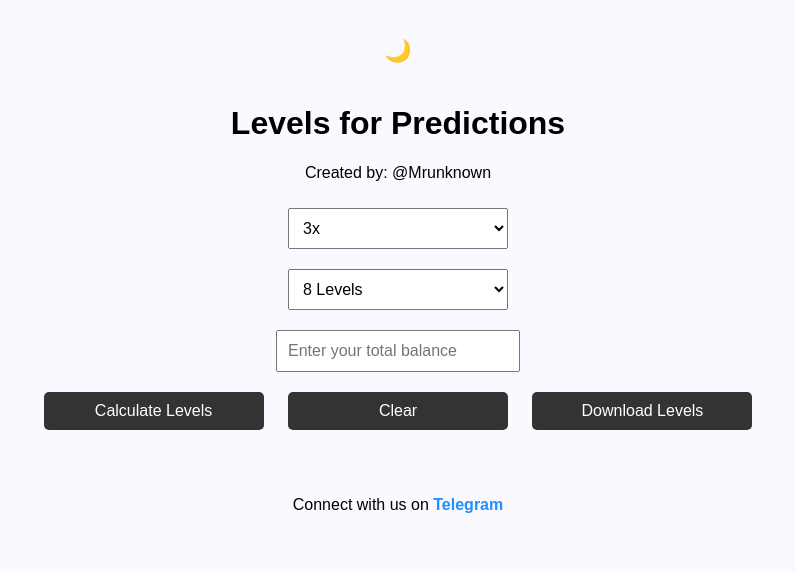
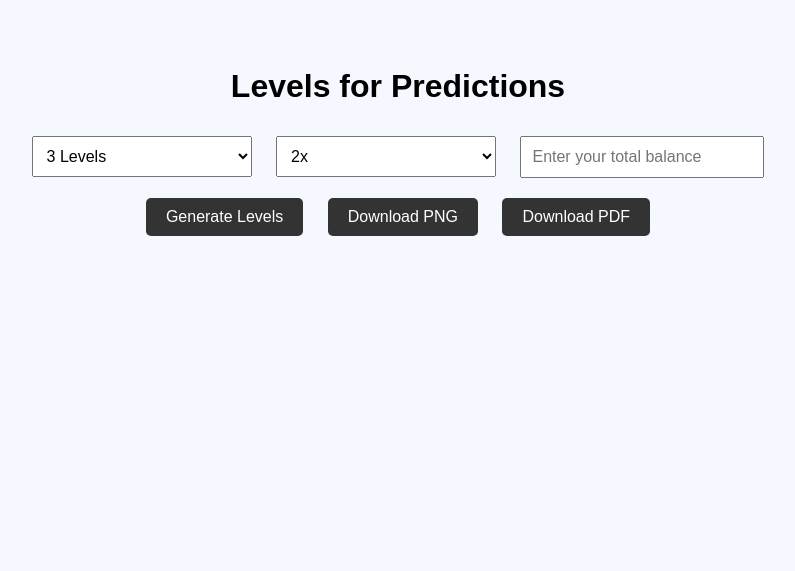
Before and after one commit to rahilmulani025/Prediction01, a plain HTML site: page index.html in a window 1280 px wide. Shown: the whole page, without its empty margins (242-1037 px from the left). Drawn offline with nearby package versions, Linux system fonts and the light colour scheme.

Commit message:
Update index.html

```diff
--- a/index.html
+++ b/index.html
@@ -1,199 +1,167 @@
-<!DOCTYPE html>
-<html lang="en">
+<!DOCTYPE html><html lang="en">
 <head>
   <meta charset="UTF-8" />
-  <meta name="viewport" content="width=device-width, initial-scale=1.0"/>
+  <meta name="viewport" content="width=device-width, initial-scale=1.0" />
   <title>Levels for Predictions</title>
   <style>
-    :root {
-      --bg-color: #f9f9ff;
-      --text-color: #000;
-      --button-bg: #333;
-      --button-text: #fff;
-      --link-color: #1e90ff;
-    }
-
-    body.dark-mode {
-      --bg-color: #1e1e1e;
-      --text-color: #f0f0f0;
-      --button-bg: #444;
-      --button-text: #fff;
-      --link-color: #87cefa;
-    }
-
     body {
-      background-color: var(--bg-color);
-      color: var(--text-color);
+      background-color: #f5f8ff;
       font-family: Arial, sans-serif;
       text-align: center;
       padding: 20px;
-      transition: background-color 0.4s, color 0.4s;
+      transition: background-color 0.3s, color 0.3s;
     }
-
-    select, input[type="number"], button {
+    body.dark {
+      background-color: #121212;
+      color: #ffffff;
+    }
+    .dark-mode-toggle {
+      position: absolute;
+      top: 10px;
+      left: 10px;
+      font-size: 20px;
+      background: none;
+      border: none;
+      cursor: pointer;
+    }
+    h1 {
+      margin-top: 40px;
+    }
+    input,
+    select {
       padding: 10px;
       font-size: 16px;
       margin: 10px;
       width: 220px;
-      max-width: 90%;
     }
-
     button {
-      background-color: var(--button-bg);
-      color: var(--button-text);
+      padding: 10px 20px;
+      font-size: 16px;
+      margin: 10px;
+      cursor: pointer;
       border: none;
       border-radius: 5px;
-      cursor: pointer;
+      background-color: #333;
+      color: white;
     }
-
     .output {
-      margin-top: 30px;
+      margin-top: 20px;
       font-size: 18px;
-    }
-
-    .sum {
-      margin-top: 20px;
-      font-weight: bold;
-      font-size: 20px;
-    }
-
-    .theme-toggle {
-      margin: 0 auto 10px auto;
-      display: inline-block;
-      background: transparent;
-      font-size: 22px;
-      border: none;
-      cursor: pointer;
-    }
-
-    footer {
-      color: var(--text-color);
-      padding: 10px;
-      text-align: center;
-    }
-
-    footer a {
-      color: var(--link-color);
-      text-decoration: none;
-      font-weight: bold;
-    }
-
-    footer a:hover {
-      text-decoration: underline;
     }
   </style>
 </head>
 <body>
-  <button class="theme-toggle" id="themeToggle" onclick="toggleTheme()">🌙</button>
+  <button class="dark-mode-toggle" onclick="toggleDarkMode()">&#9728;</button>  <h1>Levels for Predictions</h1>  <select id="levelSelection">
+    <option value="3">3 Levels</option>
+    <option value="4">4 Levels</option>
+    <option value="5">5 Levels</option>
+    <option value="6">6 Levels</option>
+    <option value="7">7 Levels</option>
+    <option value="8">8 Levels</option>
+  </select>  <select id="multiplier">
+    <option value="2">2x</option>
+    <option value="3">3x</option>
+  </select>  <input type="number" step="any" id="totalSum" placeholder="Enter your total balance" />
+  <br />
+  <button onclick="generateLevels()">Generate Levels</button>
+  <button onclick="downloadImage()">Download PNG</button>
+  <button onclick="downloadPDF()">Download PDF</button>  <div class="output" id="output"></div><canvas id="canvas" style="display:none"></canvas>
 
-  <h1>Levels for Predictions</h1>
-  <p>Created by: @Mrunknown</p>
+  <script src="https://cdnjs.cloudflare.com/ajax/libs/jspdf/2.5.1/jspdf.umd.min.js"></script>  <script>
+    let darkMode = false;
 
-  <select id="multiplierSelection">
-    <option value="3">3x</option>
-    <option value="2">2x</option>
-  </select>
-  <br>
+    function toggleDarkMode() {
+      document.body.classList.toggle("dark");
+      darkMode = !darkMode;
+      document.querySelector(".dark-mode-toggle").innerHTML = darkMode ? "&#9790;" : "&#9728;";
+    }
 
-  <select id="levelSelection">
-    <option value="8">8 Levels</option>
-    <option value="7">7 Levels</option>
-    <option value="6">6 Levels</option>
-    <option value="5">5 Levels</option>
-    <option value="4">4 Levels</option>
-    <option value="3">3 Levels</option>
-  </select>
-  <br>
-
-  <input type="number" step="any" id="sumInput" placeholder="Enter your total balance">
-  <br>
-  <button onclick="calculateFromSum()">Calculate Levels</button>
-  <button onclick="clearFields()">Clear</button>
-  <button onclick="downloadLevels()">Download Levels</button>
-
-  <div class="output" id="output"></div>
-  <div class="sum" id="sum"></div>
-
-  <footer>
-    <p>Connect with us on <a href="https://t.me/Unknown_rizz" target="_blank">Telegram</a></p>
-  </footer>
-
-  <script>
-    let lastLevels = [];
-
-    function calculateFromSum() {
-      const multiplier = parseFloat(document.getElementById('multiplierSelection').value);
-      const levelCount = parseInt(document.getElementById('levelSelection').value);
-      const totalSum = parseFloat(document.getElementById('sumInput').value);
-      const output = document.getElementById('output');
-      const sumDisplay = document.getElementById('sum');
-
-      output.innerHTML = '';
-      sumDisplay.innerHTML = '';
-      lastLevels = [];
+    function generateLevels() {
+      const levelCount = parseInt(document.getElementById("levelSelection").value);
+      const multiplier = parseFloat(document.getElementById("multiplier").value);
+      const totalSum = parseFloat(document.getElementById("totalSum").value);
+      const output = document.getElementById("output");
+      output.innerHTML = "";
 
       if (isNaN(totalSum) || totalSum <= 0) {
         output.innerHTML = "Please enter a valid total balance.";
         return;
       }
 
-      const denominator = Math.pow(multiplier, levelCount) - 1;
-      const base = totalSum * (multiplier - 1) / denominator;
+      // Calculate first level using geometric progression sum formula
+      let firstLevel = totalSum * (multiplier - 1) / (Math.pow(multiplier, levelCount) - 1);
+      let levels = [];
+      let current = firstLevel;
 
-      let sumCheck = 0;
-      for (let i = 0; i < levelCount; i++) {
-        const levelValue = base * Math.pow(multiplier, i);
-        lastLevels.push({ level: i + 1, value: levelValue.toFixed(2) });
-        output.innerHTML += `<p>Level ${i + 1}: ${levelValue.toFixed(2)}</p>`;
-        sumCheck += levelValue;
+      for (let i = 1; i <= levelCount; i++) {
+        levels.push(current);
+        output.innerHTML += `<p>Level ${i}: ${current.toFixed(2)}</p>`;
+        current *= multiplier;
       }
 
-      sumDisplay.innerHTML = `Computed Total: ${sumCheck.toFixed(2)} (Target: ${totalSum.toFixed(2)})`;
+      window.generatedLevels = levels; // for export
     }
 
-    function clearFields() {
-      document.getElementById('sumInput').value = '';
-      document.getElementById('output').innerHTML = '';
-      document.getElementById('sum').innerHTML = '';
-      lastLevels = [];
+    async function downloadImage() {
+      const canvas = document.getElementById("canvas");
+      const ctx = canvas.getContext("2d");
+      const levels = window.generatedLevels || [];
+
+      canvas.width = 600;
+      canvas.height = 100 + levels.length * 30;
+
+      // Background
+      ctx.fillStyle = darkMode ? "#121212" : "#f5f8ff";
+      ctx.fillRect(0, 0, canvas.width, canvas.height);
+
+      // Title
+      ctx.fillStyle = darkMode ? "#fff" : "#000";
+      ctx.font = "24px Arial";
+      ctx.fillText("Levels for Prediction", 180, 40);
+
+      // Levels
+      ctx.font = "18px Arial";
+      levels.forEach((lvl, i) => {
+        ctx.fillText(`Level ${i + 1}: ${lvl.toFixed(2)}`, 200, 80 + i * 30);
+      });
+
+      // Watermark
+      const watermark = new Image();
+      watermark.src = URL.createObjectURL(await fetch("/mnt/data/file-PdPVzLSfMY8xh6n3tpPQoq").then(r => r.blob()));
+      watermark.onload = () => {
+        const w = 150;
+        const h = 150;
+        ctx.globalAlpha = 0.15;
+        ctx.drawImage(watermark, (canvas.width - w) / 2, (canvas.height - h) / 2, w, h);
+        ctx.globalAlpha = 1;
+
+        const link = document.createElement("a");
+        link.download = "levels.png";
+        link.href = canvas.toDataURL();
+        link.click();
+      }
     }
 
-    function toggleTheme() {
-      const body = document.body;
-      const toggleBtn = document.getElementById('themeToggle');
-      body.classList.toggle('dark-mode');
-      const mode = body.classList.contains('dark-mode') ? 'dark' : 'light';
-      localStorage.setItem('theme', mode);
-      toggleBtn.textContent = mode === 'dark' ? '☀️' : '🌙';
-    }
+    async function downloadPDF() {
+      const { jsPDF } = window.jspdf;
+      const doc = new jsPDF();
 
-    function downloadLevels() {
-      if (lastLevels.length === 0) {
-        alert("Please generate levels first.");
-        return;
-      }
+      doc.setFontSize(22);
+      doc.text("Levels for Prediction", 60, 20);
 
-      let csvContent = "Level,Value\n";
-      lastLevels.forEach(lvl => {
-        csvContent += `${lvl.level},${lvl.value}\n`;
+      const levels = window.generatedLevels || [];
+      doc.setFontSize(14);
+      levels.forEach((lvl, i) => {
+        doc.text(`Level ${i + 1}: ${lvl.toFixed(2)}`, 60, 40 + i * 10);
       });
 
-      const blob = new Blob([csvContent], { type: "text/csv" });
-      const url = URL.createObjectURL(blob);
-      const a = document.createElement('a');
-      a.href = url;
-      a.download = "levels.csv";
-      a.click();
-      URL.revokeObjectURL(url);
+      const watermark = await fetch("/mnt/data/file-PdPVzLSfMY8xh6n3tpPQoq").then(r => r.blob());
+      const reader = new FileReader();
+      reader.onloadend = function () {
+        doc.addImage(reader.result, "PNG", 50, 90, 100, 100, undefined, "FAST");
+        doc.save("levels.pdf");
+      };
+      reader.readAsDataURL(watermark);
     }
-
-    window.onload = function () {
-      const theme = localStorage.getItem('theme');
-      if (theme === 'dark') {
-        document.body.classList.add('dark-mode');
-        document.getElementById('themeToggle').textContent = '☀️';
-      }
-    };
-  </script>
-</body>
+  </script></body>
 </html>
```
